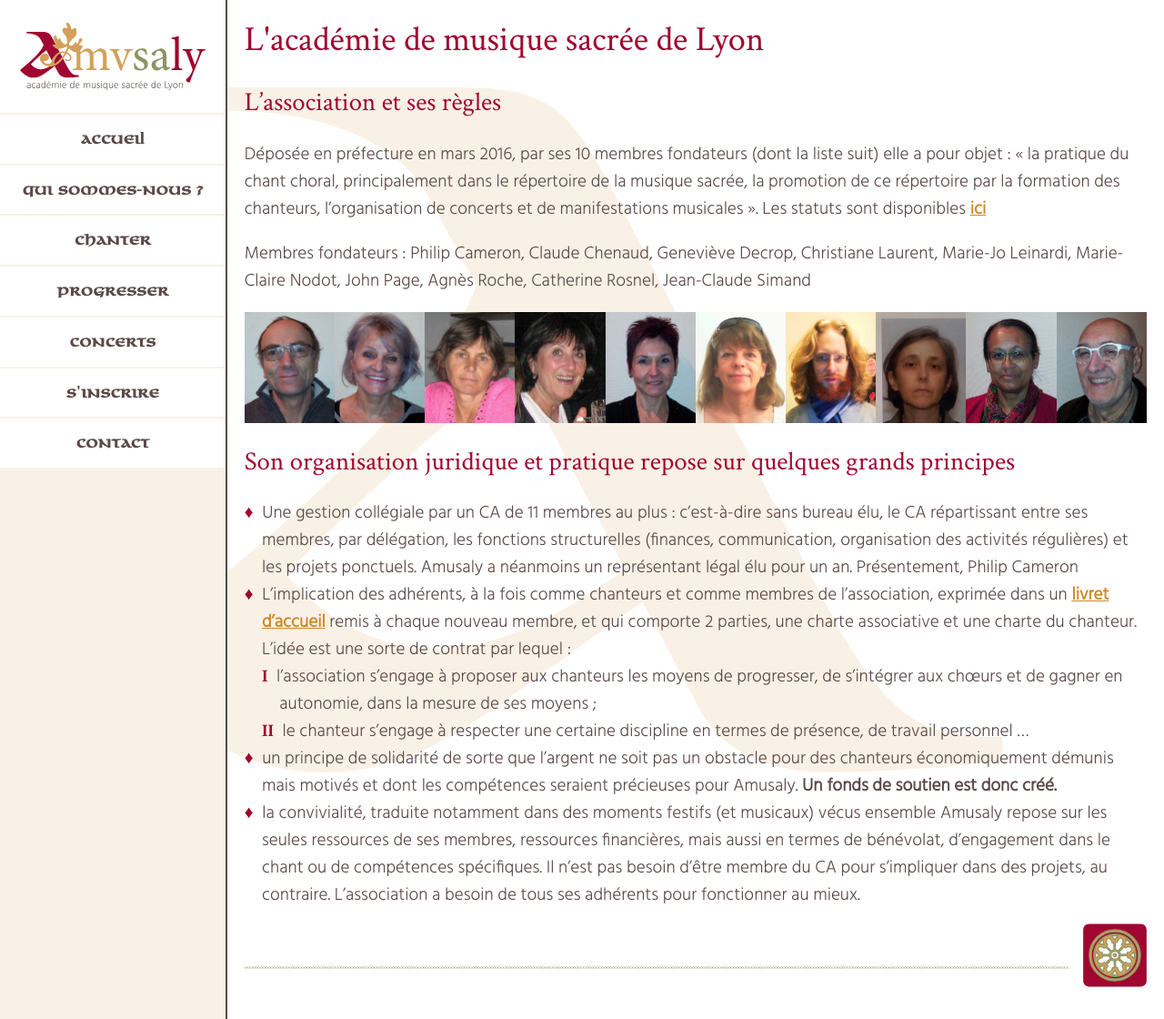
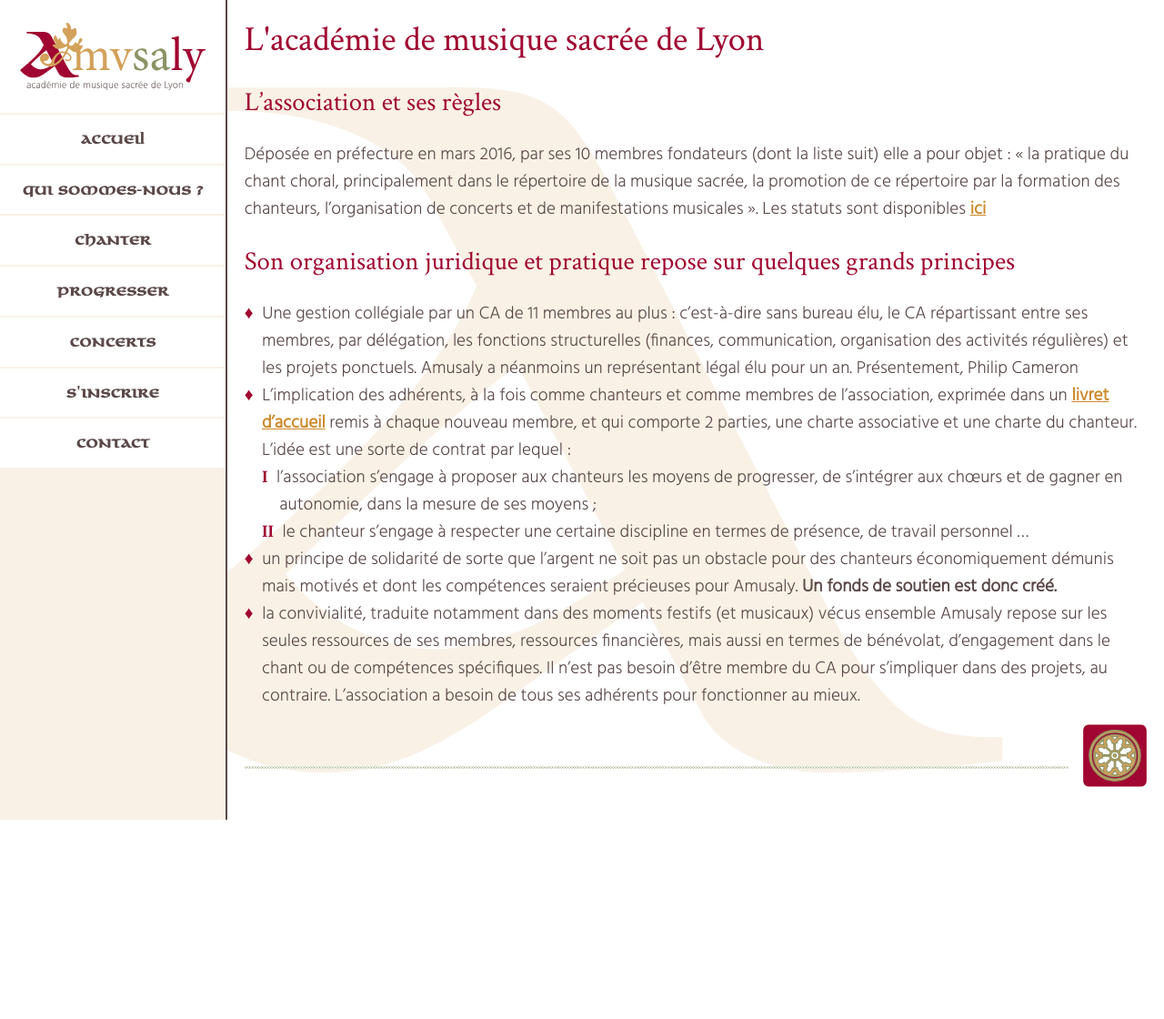
Before and after one commit to amusaly/amusaly.github.io, a Jekyll site: the page built from l'association.html, in a window 1280 px wide. Shown: the whole page at 91% size. Built offline with Jekyll 4.4.1, drawn with Linux system fonts in a browser that asks for light colours; after the commit the page ends 901 px from its top, so only the background shows below that.

Commit message:
Ajouter affiche concert, retirer membres fondateurs

```diff
--- a/index.html
+++ b/index.html
@@ -20,6 +20,9 @@
     <div class="actualités-agenda">
       <h3>Actualités</h3>
       <ul>
+        <li>Un chef, deux choeurs, un concert&nbsp;: Musique baroque sacrée.
+          <a href="concerts/2017-06-17-18"><img src="/images/affiches/AFFICHE-juin2017.jpg" alt="" /></a>
+        </li>
         <li>Le stage d'été "<a href="/chanter/stage-d'été">Le retour des Splendeurs du Roy</a>" se tiendra du 23 au 27 août.
           <img src="/images/affiches/stage%20d'%C3%A9t%C3%A9%202017.jpg" alt="" />
         </li>
--- a/l'association.html
+++ b/l'association.html
@@ -7,19 +7,6 @@
   <h1>L'académie de musique sacrée de Lyon</h1>
   <h2>L’association et ses règles</h2>
   <p>Déposée en préfecture en mars 2016, par ses 10 membres fondateurs (dont la liste suit) elle a pour objet : « la pratique du chant choral, principalement dans le répertoire de la musique sacrée, la promotion de ce répertoire par la formation des chanteurs, l’organisation de concerts et de manifestations musicales ». Les statuts sont disponibles <a href="/Statuts AMUSALY.pdf" target="_blank">ici</a></p>
-  <p>Membres fondateurs : Philip Cameron, Claude Chenaud, Geneviève Decrop, Christiane Laurent, Marie-Jo Leinardi, Marie-Claire Nodot, John Page, Agnès Roche, Catherine Rosnel, Jean-Claude Simand</p>
-  <div class="photos-CA">
-    <img src="/images/CA/PCameron.jpg" alt="" />
-    <img src="/images/CA/CChenaud.jpg" alt="" />
-    <img src="/images/CA/GDecrop.jpg" alt="" />
-    <img src="/images/CA/CLaurent.jpg" alt="" />
-    <img src="/images/CA/MJLeinardi.jpg" alt="" />
-    <img src="/images/CA/MCNodot.jpg" alt="" />
-    <img src="/images/CA/JPage.jpg" alt="" />
-    <img src="/images/CA/ARoche.jpg" alt="" />
-    <img src="/images/CA/CRosnel.jpg" alt="" />
-    <img src="/images/CA/JCSimand.jpg" alt="" />
-  </div>
 
   <h2>Son organisation juridique et pratique repose sur quelques grands principes</h2>
   <ul>
```
Also changed, not shown: _prose.yml (deleted, +0 -26 lines), concerts/_posts/2016-07-29-.html (+2 -5 lines), concerts/_posts/2016-10-20-Deo Gratias Anglia.html (+9 -11 lines), concerts/_posts/2016-10-21-10 février.html (+3 -7 lines), concerts/_posts/2017-06-01-De Usu et La Tarentelle.html (added, +13 -0 lines), concerts/index.html (+6 -6 lines), prose.yml (added, +44 -0 lines), images/affiches/AFFICHE-juin2017.jpg (added).
